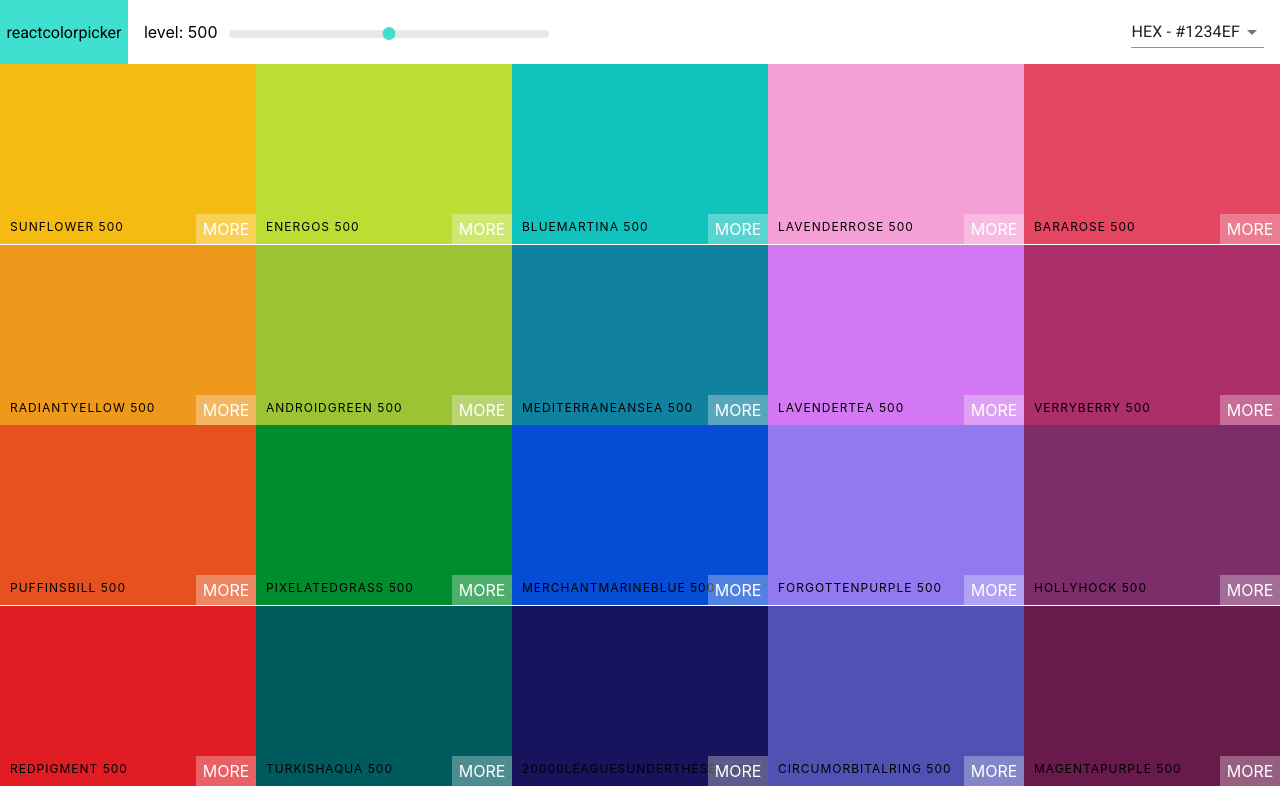
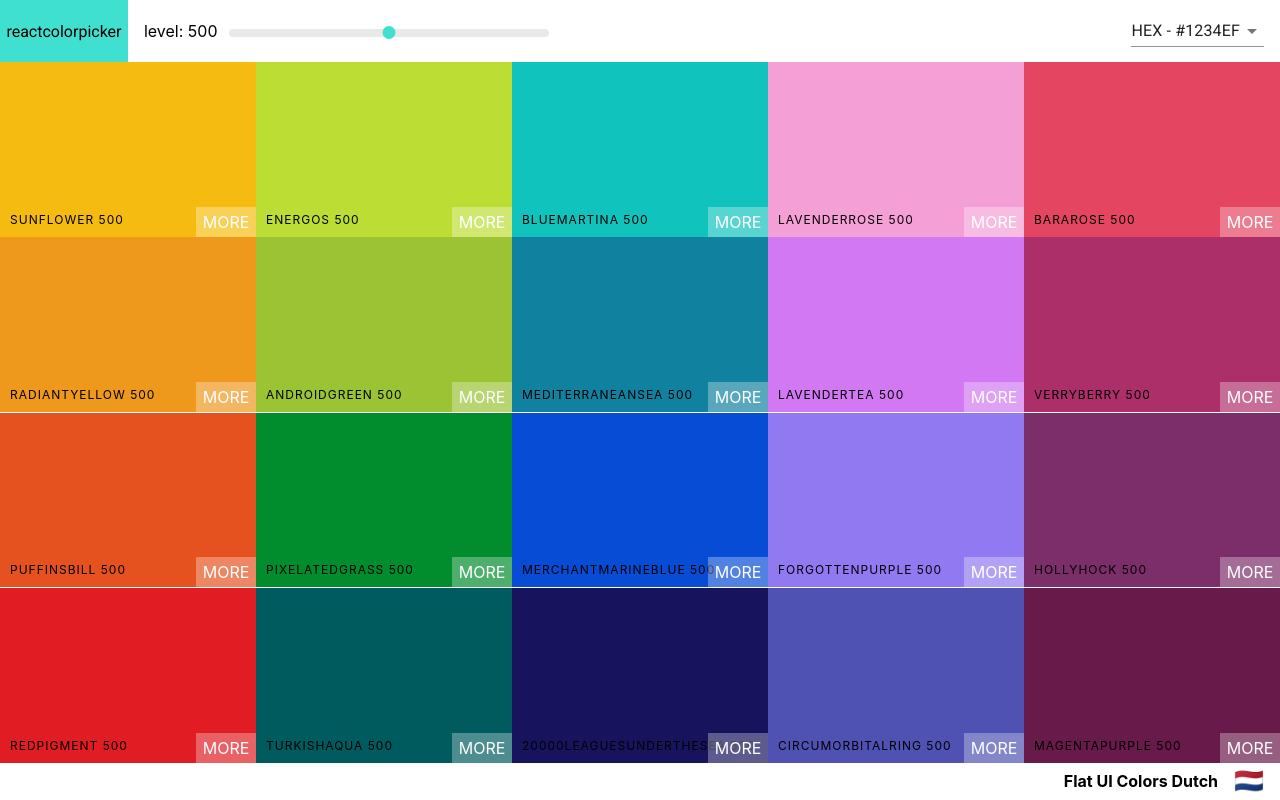
Before and after one commit to seano424/palette-app, a React (Create React App) app: page /palette/flat-ui-colors-american in a window 1280 px wide. Built offline with nearby package versions, Linux system fonts and the light colour scheme.

Commit message:
add palette footer

```diff
--- a/src/Palette.css
+++ b/src/Palette.css
@@ -1,7 +1,22 @@
 .Palette {
   height: 100vh;
+  display: flex;
+  flex-direction: column;
 }
 
 .Palette-colors {
   height: 90%;
 }
+
+.Palette-footer {
+  height: 5vh;
+  display: flex;
+  justify-content: flex-end;
+  align-items: center;
+  font-weight: bold;
+}
+
+.emoji {
+  font-size: 1.5rem;
+  margin: 0 1rem;
+}
--- a/src/Palette.js
+++ b/src/Palette.js
@@ -18,11 +18,11 @@
   };
 
   render() {
-    const { colors } = this.props.palette;
+    const { colors, paletteName, emoji } = this.props.palette;
     const { level } = this.state;
 
     const colorBox = colors[level].map((color) => (
-      <ColorBox key={color.name} background={color[this.state.format]} name={color.name} />
+      <ColorBox key={color.id} background={color[this.state.format]} name={color.name} />
     ));
 
     return (
@@ -33,6 +33,10 @@
           handleFormatChange={this.handleFormatChange}
         />
         <div className="Palette-colors">{colorBox}</div>
+        <footer className="Palette-footer">
+          {paletteName}
+          <span className="emoji">{emoji}</span>
+        </footer>
       </div>
     );
   }
```
